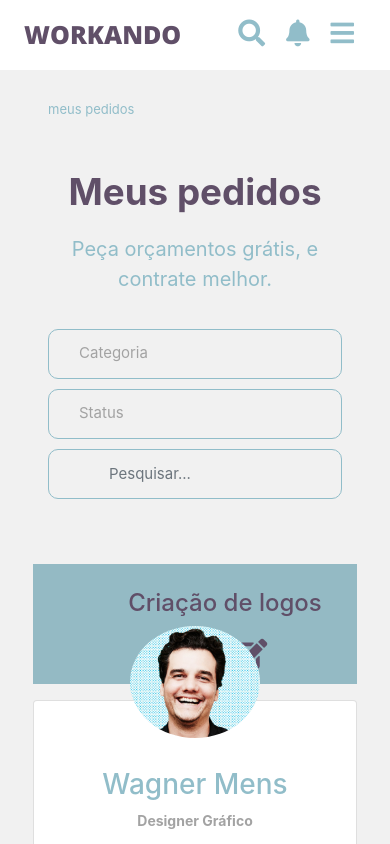
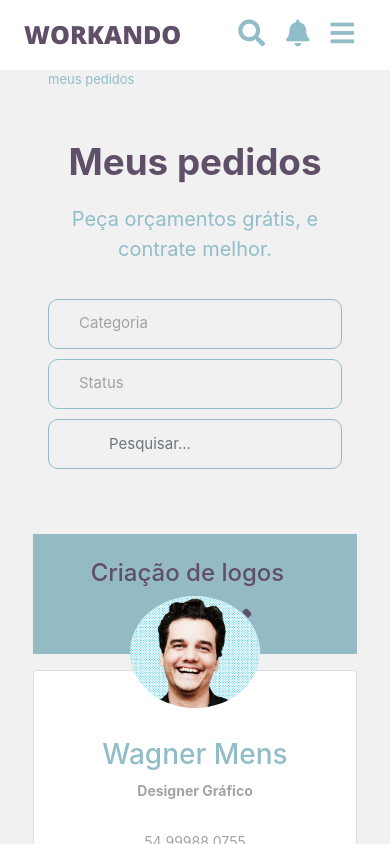
Before and after one commit to rminossi/workando-reactjs, a React (Create React App) app: page / in a window 390 px wide. Shown: the top 844 px of the page. Built offline with nearby package versions, Linux system fonts and the light colour scheme.

Commit message:
Atualizando responsividade

```diff
--- a/src/components/pages/Pedidos.css
+++ b/src/components/pages/Pedidos.css
@@ -1,5 +1,7 @@
-.meus-pedidos{
-    margin: 30px 110px 40px;
+@media(min-width: 800){
+    .meus-pedidos{
+        padding: 30px 60px 40px 60px !important;
+    }
 }
 
 .rota{
--- a/src/components/pages/Pedidos.jsx
+++ b/src/components/pages/Pedidos.jsx
@@ -21,12 +21,12 @@
       <div>
         <div className='row header-projeto'>
           <img className='img-projeto d-md-block d-none' src={require('../../../public/imgs/'+this.props.img+'.png')} alt=""/>
-        <div className="col-12 text-center text-md-left mb-md-3 mb-0 col-md-5 md-3 descricao">
+        <div className="col-12 text-center text-md-left mb-md-3 mb-0 pl-0 col-md-5 md-3 ml-0 ml-md-4 descricao">
             <h4>{this.props.titulo}</h4>
             <p className="d-md-block d-none">Publicado há {this.props.tempo}</p>
             <p className='status-projeto d-md-block d-none'><span>Status</span>{this.props.status}</p>
           </div>
-          <div className="col-12 mt-0 mt-md-5 text-center col-md-3 acoes-projeto ml-3 d-inline pl-0 ml-md-auto">
+          <div className="col-12 mt-0 mt-md-5 text-center col-md-3 acoes-projeto ml-0 ml-md-4 d-inline pl-0 ">
             <button onClick={this.exibePropostas}><i className="fa fa-eye"></i></button>
             <button><i class="far fa-window-close"></i></button>
             <button><i class="fas fa-edit"></i></button>
--- a/src/components/templates/Chamada.jsx
+++ b/src/components/templates/Chamada.jsx
@@ -6,7 +6,7 @@
     return(
       <div className="row chamada-app">
         <div className='col-8 chamada-app-texto pl-0 pl-md-5 pt-lg-5 pt-5'>
-            <p className='chamada pl-4'>Baixe o aplicativo para dispositivos móveis</p>
+            <p className='chamada pl-4 pb-3'>Baixe o aplicativo para dispositivos móveis</p>
         </div>
         <div className='col-3 px-0 pt-lg-5 pt-3 ml-0 ml-md-auto chamada-app-botoes'>
             <button><i class="fab fa-android"></i></button>
```
